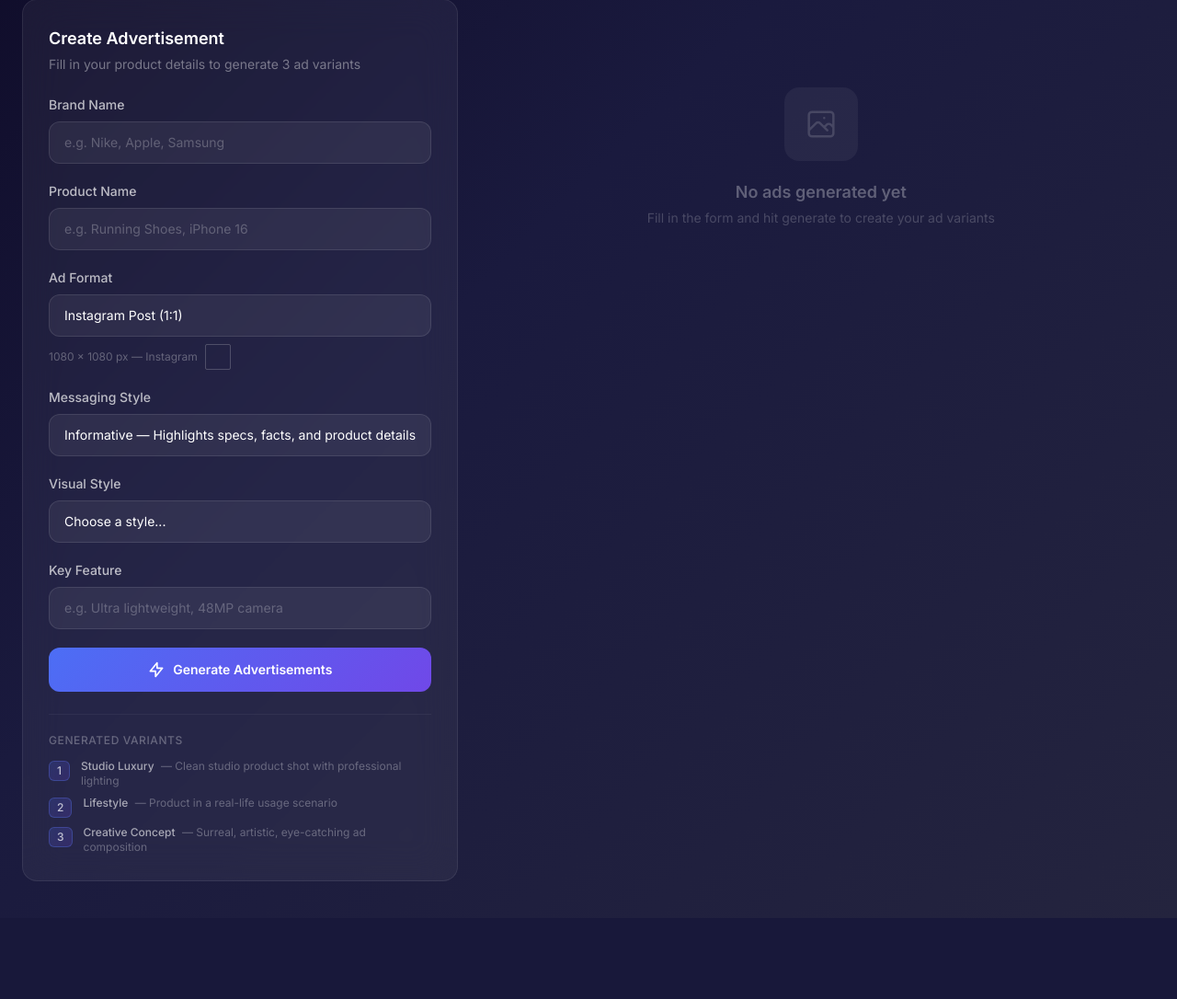
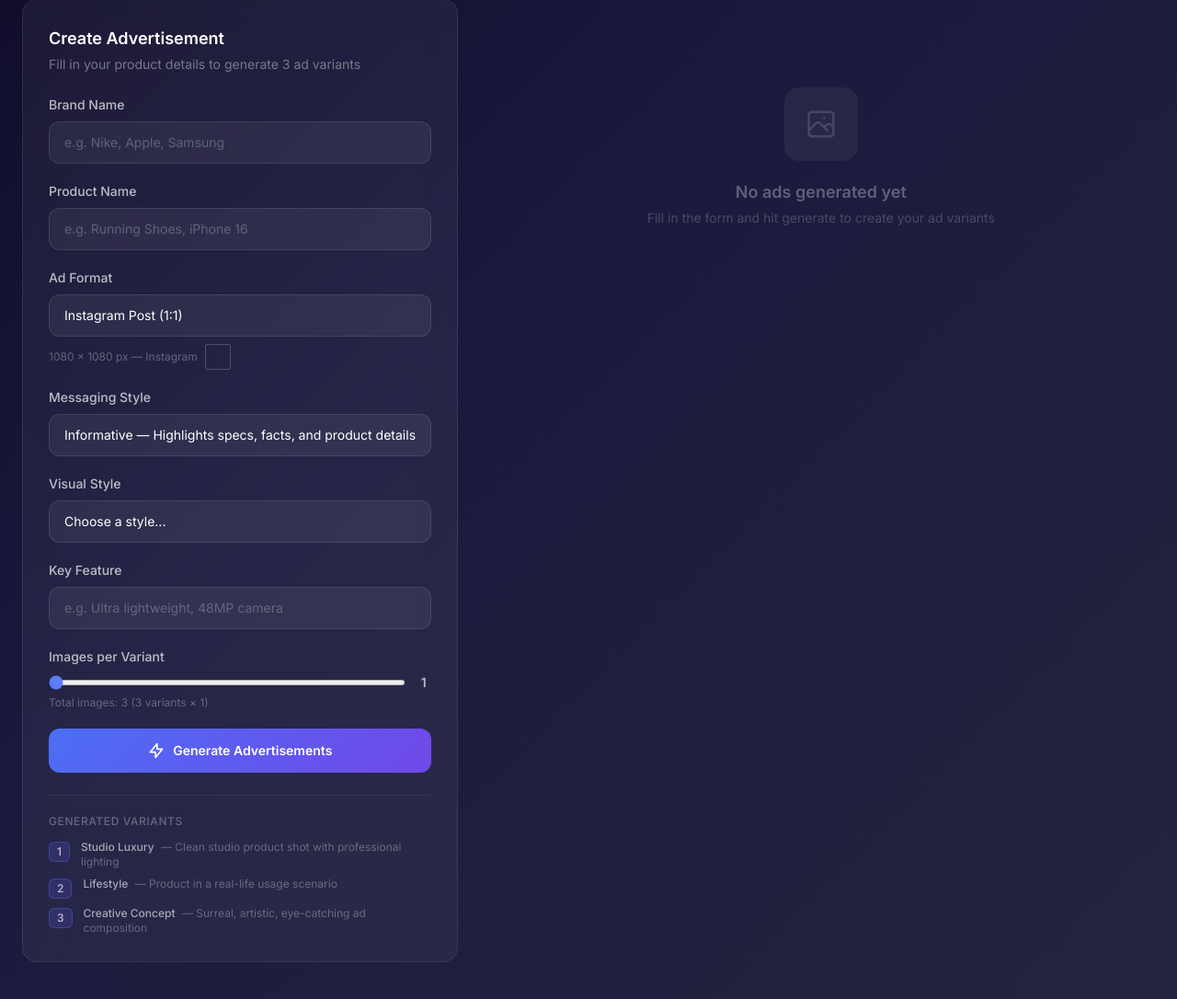
Before and after one commit to PavanKalisetti/flux-1-dev, a Flask app: page / in a window 1280 px wide. Shown: the part 126-1212 px from the top of the page at 92% size. Before the commit the page ends 1084 px from the top, so only its background shows below. Run offline with Flask 3, Linux system fonts and the light colour scheme; some libraries are stand-ins or nearby versions.

Commit message:
select no.of images

```diff
--- a/app.py
+++ b/app.py
@@ -49,6 +49,7 @@ def generate():
     feature = data.get("feature", "").strip()
     format_id = data.get("format", "instagram_post").strip()
     messaging_id = data.get("messaging", "informative").strip()
+    num_images = min(int(data.get("num_images", 1)), 5)
 
     if not all([brand, product, style, feature]):
         return jsonify({"error": "All fields are required"}), 400
@@ -57,11 +58,13 @@ def generate():
     if not ad_format:
         return jsonify({"error": "Invalid ad format"}), 400
 
+    total = len(AD_VARIANTS) * num_images
+
     # Reset status
     generation_status = {
         "running": True,
         "progress": 0,
-        "total": 3,
+        "total": total,
         "current_variant": "",
         "results": [],
         "error": None,
@@ -70,15 +73,15 @@ def generate():
     # Run generation in background thread
     thread = threading.Thread(
         target=_run_generation,
-        args=(brand, product, style, feature, format_id, messaging_id, ad_format),
+        args=(brand, product, style, feature, format_id, messaging_id, ad_format, num_images),
     )
     thread.daemon = True
     thread.start()
 
-    return jsonify({"message": "Generation started", "total": 3})
+    return jsonify({"message": "Generation started", "total": total})
 
 
-def _run_generation(brand, product, style, feature, format_id, messaging_id, ad_format):
+def _run_generation(brand, product, style, feature, format_id, messaging_id, ad_format, num_images):
     global generation_status
 
     try:
@@ -88,24 +91,29 @@ def _run_generation(brand, product, style, feature, format_id, messaging_id, ad_
             "feature": feature, "format": format_id, "messaging": messaging_id,
         }
 
+        count = 0
         for i, variant in enumerate(prompts, start=1):
-            generation_status["current_variant"] = variant["name"]
-            generation_status["progress"] = i - 1
+            for img_num in range(1, num_images + 1):
+                count += 1
+                label = f"{variant['name']} #{img_num}" if num_images > 1 else variant["name"]
+                generation_status["current_variant"] = label
+                generation_status["progress"] = count - 1
 
-            image, seed = generate_image(
-                variant["prompt"],
-                gen_width=ad_format["gen_width"],
-                gen_height=ad_format["gen_height"],
-                export_width=ad_format["export_width"],
-                export_height=ad_format["export_height"],
-            )
-            image = add_brand_text(image, brand)
+                image, seed = generate_image(
+                    variant["prompt"],
+                    gen_width=ad_format["gen_width"],
+                    gen_height=ad_format["gen_height"],
+                    export_width=ad_format["export_width"],
+                    export_height=ad_format["export_height"],
+                )
+                image = add_brand_text(image, brand)
 
-            result = save_image(
-                image, brand, variant["prompt"], seed,
-                variant["name"], i, data
-            )
-            generation_status["results"].append(result)
+                variant_label = f"{i}_{img_num}" if num_images > 1 else str(i)
+                result = save_image(
+                    image, brand, variant["prompt"], seed,
+                    label, variant_label, data
+                )
+                generation_status["results"].append(result)
 
         generation_status["progress"] = generation_status["total"]
 
--- a/templates/index.html
+++ b/templates/index.html
@@ -241,6 +241,18 @@
                                 class="input-field w-full rounded-xl px-4 py-3 text-sm text-white placeholder-white/25 outline-none">
                         </div>
 
+                        <!-- Number of Images -->
+                        <div>
+                            <label class="block text-sm font-medium text-white/70 mb-2">Images per Variant</label>
+                            <div class="flex items-center gap-3">
+                                <input type="range" name="num_images" min="1" max="5" value="1" id="numImagesRange"
+                                    oninput="document.getElementById('numImagesVal').textContent = this.value"
+                                    class="flex-1 accent-brand-500 h-1.5 cursor-pointer">
+                                <span id="numImagesVal" class="text-sm font-semibold text-white/70 w-4 text-center">1</span>
+                            </div>
+                            <p class="text-xs text-white/30 mt-1">Total images: <span id="totalImages">3</span> (3 variants &times; <span id="perVariant">1</span>)</p>
+                        </div>
+
                         <!-- Submit -->
                         <button type="submit" id="submitBtn"
                             class="btn-primary w-full rounded-xl px-6 py-3.5 text-sm font-semibold flex items-center justify-center gap-2">
@@ -342,6 +354,13 @@
                 thumb.style.width = Math.round(maxPx * ratio) + 'px';
             }
         }
+
+        // Update total images count
+        document.getElementById('numImagesRange').addEventListener('input', function() {
+            const n = parseInt(this.value);
+            document.getElementById('perVariant').textContent = n;
+            document.getElementById('totalImages').textContent = n * 3;
+        });
 
         // Init on load
         updateFormatPreview();
```
